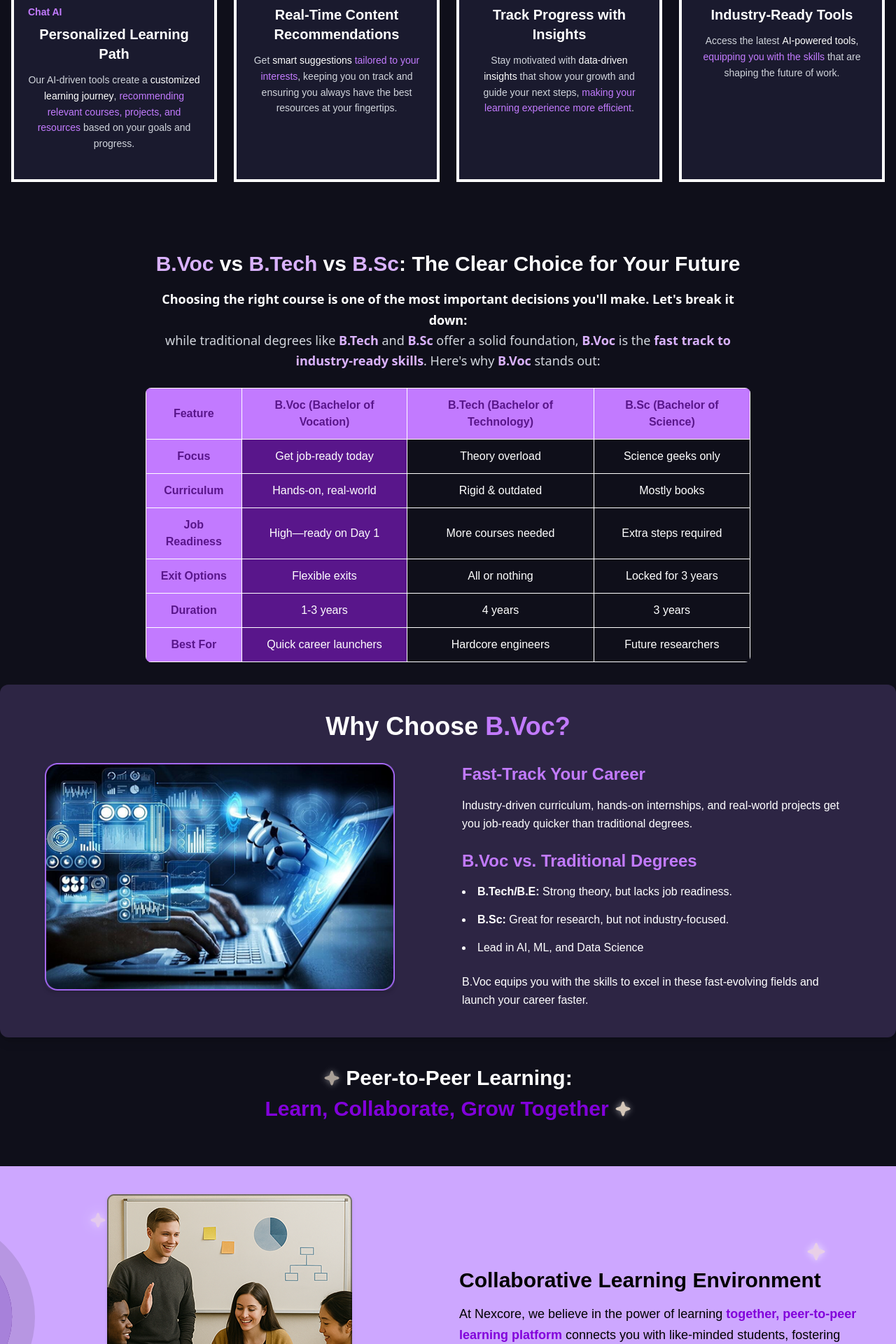
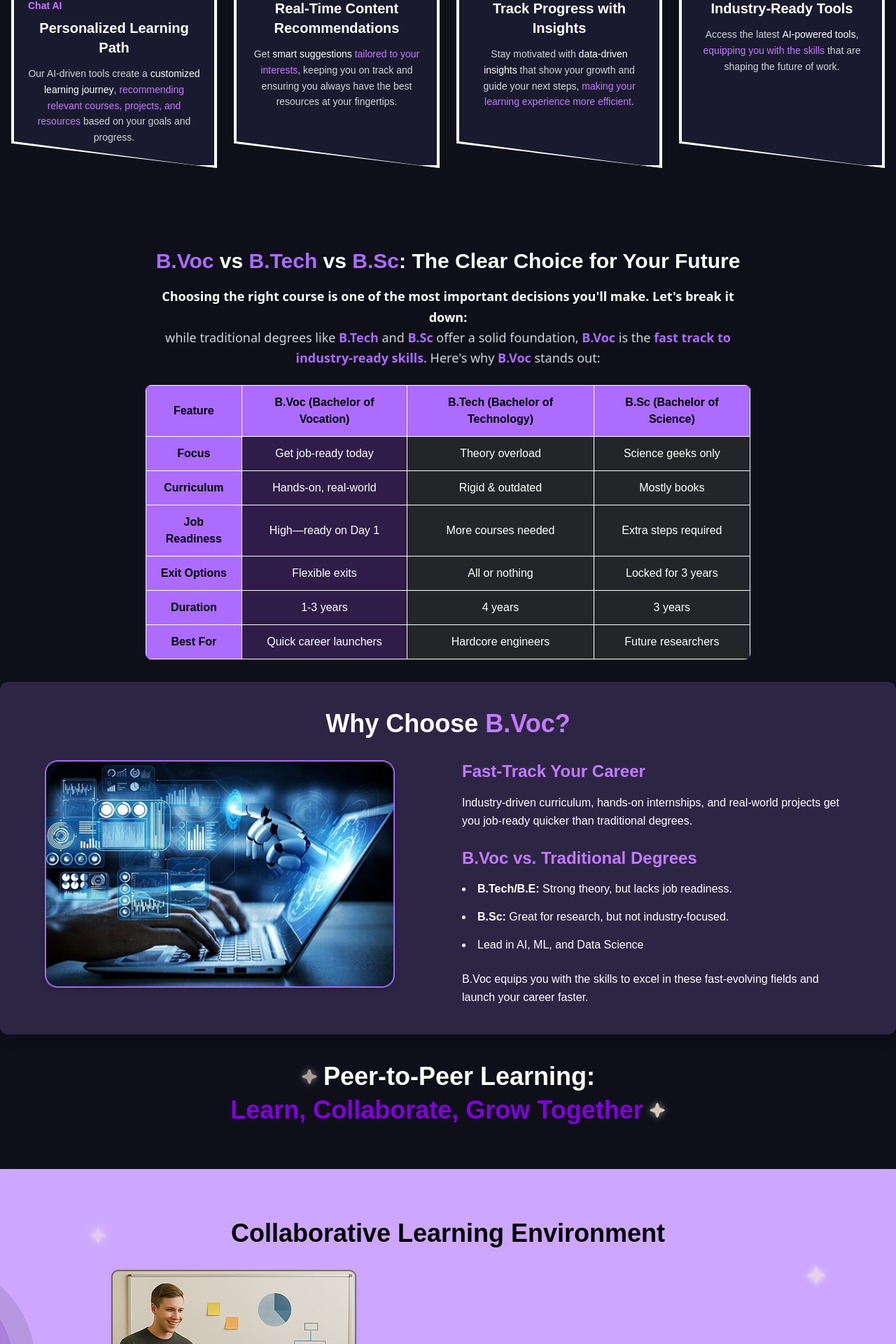
Before and after one commit to Code4Bharat1/BVOC_AIML, a Next.js app: page /whychooseus in a window 1280 px wide. Shown: the part 480-2400 px from the top of the page at 70% size. Built offline with nearby package versions, Linux system fonts and the light colour scheme.

Commit message:
Enhance Cardcarousel and PeerToPeerLearning components with improved functionality and styling; update Tablesection and TopBenefits for better visual consistency and user engagement

```diff
--- a/src/components/WhyChooseUs/Cardcarousel.jsx
+++ b/src/components/WhyChooseUs/Cardcarousel.jsx
@@ -74,8 +74,9 @@ export default function AIToolsManagement() {
     if (!isPaused) {
       timerRef.current = setInterval(() => {
         setActiveIndex((prevIndex) => (prevIndex + 1) % cards.length);
-      }, 5000);
+      }, 5000); // Change card every 5 seconds
     }
+
     return () => {
       if (timerRef.current) {
         clearInterval(timerRef.current);
@@ -84,21 +85,28 @@ export default function AIToolsManagement() {
   }, [isPaused]);
 
   const nextCard = () => {
-    if (timerRef.current) clearInterval(timerRef.current);
+    if (timerRef.current) {
+      clearInterval(timerRef.current);
+    }
     setActiveIndex((prevIndex) => (prevIndex + 1) % cards.length);
     setIsPaused(true);
+    // Resume auto-rotation after 10 seconds of inactivity
     setTimeout(() => setIsPaused(false), 10000);
   };
 
   const prevCard = () => {
-    if (timerRef.current) clearInterval(timerRef.current);
+    if (timerRef.current) {
+      clearInterval(timerRef.current);
+    }
     setActiveIndex(
       (prevIndex) => (prevIndex - 1 + cards.length) % cards.length
     );
     setIsPaused(true);
+    // Resume auto-rotation after 10 seconds of inactivity
     setTimeout(() => setIsPaused(false), 10000);
   };
 
+  // Touch event handlers for swipe functionality
   const handleTouchStart = (e) => {
     touchStartX.current = e.touches[0].clientX;
     setIsPaused(true);
@@ -107,15 +115,26 @@ export default function AIToolsManagement() {
   const handleTouchEnd = (e) => {
     const touchEndX = e.changedTouches[0].clientX;
     const diff = touchStartX.current - touchEndX;
+
+    // Swipe threshold of 50px
     if (Math.abs(diff) > 50) {
-      diff > 0 ? nextCard() : prevCard();
+      if (diff > 0) {
+        // Swipe left to go to next card
+        nextCard();
+      } else {
+        // Swipe right to go to previous card
+        prevCard();
+      }
     }
+
+    // Resume auto-rotation after 10 seconds of inactivity
     setTimeout(() => setIsPaused(false), 10000);
   };
 
   return (
     <div className="bg-[#0f0f1a] min-h-screen py-16 px-4">
       <div className="max-w-7xl mx-auto">
+        {/* Header Section */}
         <div className="text-center mb-16 relative">
           <h1 className="text-4xl font-bold text-white mb-2 mt-6">
             AI Tools Management{" "}
@@ -135,8 +154,14 @@ export default function AIToolsManagement() {
         <div className="hidden md:grid grid-cols-1 md:grid-cols-2 lg:grid-cols-4 gap-6">
           {cards.map((card, index) => (
             <div key={index} className="relative group">
+              {/* Card Container */}
               <div className="relative">
-                <div className="bg-[#1a1a2e] relative z-10 h-[500px] overflow-hidden border-2 border-white transition-all duration-300">
+                {/* Card Content */}
+                <div
+                  className="bg-[#1a1a2e] relative z-10 h-[480px] overflow-hidden border-2 border-white
+                  [clip-path:polygon(0_0,100%_0,100%_100%,0_92%)] transition-all duration-300 "
+                >
+                  {/* Image Section */}
                   <div className="h-[45%] overflow-hidden">
                     <img
                       src={card.image}
@@ -144,7 +169,9 @@ export default function AIToolsManagement() {
                       className="w-full h-full object-cover transition-transform duration-300 group-hover:scale-105"
                     />
                   </div>
-                  <div className="p-5 flex flex-col border-2 border-white h-[55%]">
+
+                  {/* Content Section */}
+                  <div className="p-5 h-[55%] flex flex-col border-2 border-white">
                     {card.highlight && (
                       <div className="text-purple-400 text-sm font-semibold mb-2">
                         {card.highlight}
@@ -159,26 +186,30 @@ export default function AIToolsManagement() {
                   </div>
                 </div>
 
-                {/* Right-to-left slope - white base */}
-                <div className="absolute bottom-0 left-0 w-full h-16 bg-transparent overflow-hidden">
-                  <svg className="w-full h-full" preserveAspectRatio="none" viewBox="0 0 100 100">
+                {/* Improved Purple Slanted Bottom Border */}
+                <div className="absolute bottom-0 left-0 w-full h-9.5 bg-transparent">
+                  <svg
+                    className="w-full h-full"
+                    preserveAspectRatio="none"
+                    viewBox="0 0 100 50"
+                  >
                     <polygon
-                      points="0,0 100,50 100,100 0,100"
+                      points="0,0 100,0 100,50 0,3.5" // Modified points for asymmetric slant
                       className="fill-white"
-                      stroke="white"
-                      strokeWidth="1"
                     />
                   </svg>
                 </div>
 
-                {/* Purple shadow */}
-                <div className="absolute w-full h-16 bottom-0 left-0 -z-10 transform translate-y-2 overflow-hidden">
-                  <svg className="w-full h-full" preserveAspectRatio="none" viewBox="0 0 100 100">
+                {/* Improved Card Shadow with Adjusted Slant */}
+                <div className="absolute w-full h-full bottom-0 left-0 -z-10 transform translate-y-2">
+                  <svg
+                    className="w-full h-full"
+                    preserveAspectRatio="none"
+                    viewBox="0 0 100 50"
+                  >
                     <polygon
-                      points="0,0 100,50 100,100 0,100"
-                      className="fill-purple-600/20"
-                      stroke="white"
-                      strokeWidth="1"
+                      points="0,0 100,0 100,50 0,3" // Matches border shape
+                      className="fill-white"
                     />
                   </svg>
                 </div>
@@ -187,22 +218,35 @@ export default function AIToolsManagement() {
           ))}
         </div>
 
-        {/* Mobile Carousel */}
-        <div className="md:hidden">
-          <div className="relative" onTouchStart={handleTouchStart} onTouchEnd={handleTouchEnd}>
-            <div className="bg-[#1a1a2e] relative z-10 h-[520px] overflow-hidden border-2 border-purple-500 rounded-t-lg">
+        {/* Enhanced Mobile Carousel */}
+        <div className="md:hidden ">
+          <div
+            className="relative"
+            onTouchStart={handleTouchStart}
+            onTouchEnd={handleTouchEnd}
+          >
+            {/* Card Content */}
+            <div
+              className="bg-[#1a1a2e] relative z-10 h-[550px] overflow-hidden border-white border-4 rounded-t-lg
+                            [clip-path:polygon(0_0,100%_0,100%_100%,0_92%)] "
+            >
+              {/* Image Section */}
               <div className="h-[45%] overflow-hidden">
                 <img
                   src={cards[activeIndex].image}
                   alt={cards[activeIndex].title}
                   className="w-full h-full object-cover transition-all duration-500"
                 />
+
+                {/* Highlight Badge */}
                 {cards[activeIndex].highlight && (
                   <div className="absolute top-4 right-4 bg-purple-600 text-white px-3 py-1 rounded-full text-sm font-medium shadow-lg">
                     {cards[activeIndex].highlight}
                   </div>
                 )}
               </div>
+
+              {/* Content Section */}
               <div className="p-6 flex flex-col">
                 <h3 className="text-white text-2xl font-bold mb-4 text-center">
                   {cards[activeIndex].title}
@@ -210,42 +254,59 @@ export default function AIToolsManagement() {
                 <div className="text-gray-300 leading-relaxed text-center">
                   {cards[activeIndex].description}
                 </div>
+
+                {/* Swipe Indicator */}
                 <div className="absolute bottom-20 left-0 w-full flex justify-center items-center mt-4">
                   <div className="text-gray-400 text-xs flex items-center py-1 px-3 bg-gray-800/40 rounded-full animate-pulse">
-                    <span className="mr-1">◀</span> Swipe to navigate{" "}
+                    <span className="mr-1">◀</span>
+                    Swipe to navigate
                     <span className="ml-1">▶</span>
                   </div>
                 </div>
               </div>
             </div>
 
-            {/* Right-to-left slope - white base (mobile) */}
-            <div className="absolute bottom-0 left-0 w-full h-16 bg-transparent overflow-hidden">
-              <svg className="w-full h-full" preserveAspectRatio="none" viewBox="0 0 100 100">
+            {/* Improved Purple Slanted Bottom Border */}
+            <div className="absolute bottom-28 left-0 w-full h-10 bg-transparent">
+              <svg
+                className="w-full h-full"
+                preserveAspectRatio="none"
+                viewBox="0 0 100 50"
+              >
                 <polygon
-                  points="0,0 100,50 100,100 0,100"
-                  className="fill-white"
-                  stroke="white"
-                  strokeWidth="1"
+                  points="0,0 100,0 100,50 0,3.5" // Modified points for asymmetric slant
+                  className="fill-white "
                 />
               </svg>
             </div>
 
-            {/* Purple shadow (mobile) */}
-            <div className="absolute w-full h-16 bottom-0 left-0 -z-10 transform translate-y-2 overflow-hidden">
-              <svg className="w-full h-full" preserveAspectRatio="none" viewBox="0 0 100 100">
+            {/* Improved Card Shadow with Adjusted Slant */}
+            <div className="absolute w-full h-full bottom-0 left-0 -z-10 transform translate-y-2">
+              <svg
+                className="w-full h-full"
+                preserveAspectRatio="none"
+                viewBox="0 0 100 50"
+              >
                 <polygon
-                  points="0,0 100,50 100,100 0,100"
-                  className="fill-purple-600/20"
-                  stroke="white"
-                  strokeWidth="1"
+                  points="0,0 100,0 100,50 0,3" // Matches border shape
+                  className="fill-white"
                 />
               </svg>
             </div>
+
+            {/* Card Shadow with Slant */}
+            <div
+              className="absolute w-full h-full bottom-0 left-0
+                          [clip-path:polygon(0_0,100%_0,100%_100%,0_92%)]
+                          bg-white -z-10 transform translate-y-2"
+            ></div>
+
+            {/* Clear spacer to ensure proper layout */}
             <div className="h-6"></div>
 
-            {/* Controls */}
+            {/* Navigation Controls */}
             <div className="mt-12 flex flex-col items-center">
+              {/* Progress Indicators */}
               <div className="flex space-x-2 mb-6">
                 {cards.map((_, index) => (
                   <button
@@ -256,34 +317,13 @@ export default function AIToolsManagement() {
                       setTimeout(() => setIsPaused(false), 10000);
                     }}
                     className={`w-3 h-3 rounded-full transition-all duration-300 ${
-                      index === activeIndex ? "bg-purple-500 w-6" : "bg-gray-600"
+                      index === activeIndex
+                        ? "bg-purple-500 w-6"
+                        : "bg-gray-600"
                     }`}
                     aria-label={`Go to slide ${index + 1}`}
                   />
                 ))}
-              </div>
-              <div className="flex justify-center items-center w-full gap-12">
-                <button
-                  onClick={prevCard}
-                  className="bg-purple-600 hover:bg-purple-700 text-white rounded-full w-12 h-12 flex items-center justify-center shadow-lg transition-transform active:scale-95"
-                  aria-label="Previous card"
-                >
-                  ◀
-                </button>
-                <div
-                  className={`${
-                    isPaused ? "opacity-0" : "opacity-100"
-                  } transition-opacity duration-300 w-4 h-4 flex items-center justify-center`}
-                >
-                  <div className="w-2 h-2 bg-purple-400 rounded-full animate-ping"></div>
-                </div>
-                <button
-                  onClick={nextCard}
-                  className="bg-purple-600 hover:bg-purple-700 text-white rounded-full w-12 h-12 flex items-center justify-center shadow-lg transition-transform active:scale-95"
-                  aria-label="Next card"
-                >
-                  ▶
-                </button>
               </div>
             </div>
           </div>
--- a/src/components/WhyChooseUs/PeerToPeerLearning.jsx
+++ b/src/components/WhyChooseUs/PeerToPeerLearning.jsx
@@ -54,7 +54,7 @@ const PeerToPeerLearning = () => {
       `}</style>
 
       {/* Header */}
-      <div className="text-2xl md:text-3xl font-semibold space-y-2 px-4 pb-8 md:pb-0 relative">
+      <div className="text-3xl md:text-4xl font-semibold space-y-2 px-4 pb-8 md:pb-0 relative">
         <div className="text-white flex items-center justify-center">
           <div className="relative w-6 h-6 mr-2">
             <Image
@@ -90,7 +90,7 @@ const PeerToPeerLearning = () => {
 
       {/* Sections */}
       <Section
-        bgColor="#cda7ff"
+        bgColor="#CDA7FF"
         textColor="text-black"
         leftCircle={"/elements/CircleElement_Home.svg"}
         title="Collaborative Learning Environment"
@@ -99,6 +99,7 @@ const PeerToPeerLearning = () => {
         tailText=" connects you with like-minded students, fostering collaboration, innovation, and deeper learning."
         image="/collaborative-learning.png"
         reverseOnDesktop={false}
+        boldColor="text-[#6B009D]"
         stars={[
           { top: 15, left: 10, size: 1.2, opacity: 0.7, delay: 0 },
           { top: 75, left: 85, size: 1.0, opacity: 0.8, delay: 1.5 },
@@ -115,6 +116,7 @@ const PeerToPeerLearning = () => {
         boldPhrases={["real-world projects", "hackathons", "doing"]}
         tailText=" that challenge your skills and encourage creativity. This dynamic approach ensures you're not just learning—you're "
         image="/group-projects-hackathons.png"
+        boldColor = "text-white"
         reverseOnDesktop={true}
         stars={[
           { top: 20, left: 15, size: 1.1, opacity: 0.7, delay: 0.5 },
@@ -132,7 +134,7 @@ const PeerToPeerLearning = () => {
         tailText=" through our interactive discussion boards. Learn from diverse perspectives and build your professional network."
         image="/discussion-boards-networking.png"
         reverseOnDesktop={false}
-        boldColor="text-purple-300"
+        boldColor="text-[#AC6CFF]"
         stars={[
           { top: 15, left: 85, size: 1.2, opacity: 0.8, delay: 0.3 },
           { top: 65, left: 8, size: 1.0, opacity: 0.9, delay: 1.2 },
@@ -150,7 +152,7 @@ const PeerToPeerLearning = () => {
         tailText=", key assets for success in any career."
         image="/build-skills-success.png"
         reverseOnDesktop={true}
-        boldColor="text-purple-300"
+        boldColor="text-[#AC6CFF]"
         stars={[
           { top: 20, left: 20, size: 1.2, opacity: 0.8, delay: 0.7 },
           { top: 75, left: 75, size: 1.4, opacity: 0.7, delay: 1.5 },
@@ -171,22 +173,35 @@ const Section = ({
   reverseOnDesktop,
   boldColor = "text-purple-700",
   stars = [],
-  leftCircle, // pass: "/half-circle-left.png"
-  rightCircle, // pass: "/half-circle-right.png"
+  leftCircle,
+  rightCircle,
 }) => {
   return (
     <div
-      className={`${textColor} py-10 px-4 md:px-8 flex flex-col ${
-        reverseOnDesktop ? "md:flex-row-reverse" : "md:flex-row"
-      } items-center gap-6 md:gap-8 shadow-lg relative overflow-hidden`}
+      className={`${textColor} py-14 px-4 md:px-12 flex flex-col items-center gap-8 shadow-lg relative overflow-hidden`}
       style={{ backgroundColor: bgColor }}
     >
-      {/* Left Half-Circle */}
+      {/* Desktop Title: Display above the image for desktop view only */}
+      <div className="hidden md:block w-full text-center mt-4">
+        <h1 className="text-3xl md:text-4xl font-bold">{title}</h1>
+      </div>
+      {/* Decorative Circles */}
       {leftCircle && (
         <div className="hidden md:block absolute left-0 top-1/2 -translate-y-1/2 -translate-x-1/2 z-0 opacity-50">
           <Image
             src={leftCircle}
-            alt="Left Decorative Circle"
+            alt="Left Circle"
+            width={100}
+            height={100}
+            className="object-contain"
+          />
+        </div>
+      )}
+      {rightCircle && (
+        <div className="hidden md:block absolute right-10 top-1/2 -translate-y-1/2 translate-x-1/2 z-0 opacity-50">
+          <Image
+            src={rightCircle}
+            alt="Right Circle"
             width={100}
             height={100}
             className="object-contain"
@@ -194,31 +209,17 @@ const Section = ({
         </div>
       )}
 
-      {/* Right Half-Circle */}
-      {rightCircle && (
-        <div className="hidden md:block absolute right-10 top-1/2 -translate-y-1/2 translate-x-1/2 z-0 opacity-50">
-          <Image
-            src={rightCircle}
-            alt="Right Decorative Circle"
-            width={100}
-            height={100}
-            className="object-contain"
-          />
-        </div>
-      )}
-
-      {/* Stars */}
+      {/* Animated Stars */}
       {stars.map((star, index) => (
-        <Star
-          key={index}
-          top={star.top}
-          left={star.left}
-          size={star.size}
-          opacity={star.opacity}
-          delay={star.delay}
-        />
+        <Star key={index} {...star} />
       ))}
 
+      {/* Main Content */}
+      <div
+        className={`flex flex-col ${
+          reverseOnDesktop ? "md:flex-row-reverse" : "md:flex-row"
+        } items-center gap-6 md:gap-10 w-full relative z-10`}
+      >
         {/* Image */}
         <div className="flex-1 flex justify-center w-full relative z-10">
           <Image
@@ -230,9 +231,14 @@ const Section = ({
           />
         </div>
 
-      {/* Text */}
-      <div className="flex-1 text-center md:text-left text-sm md:text-lg leading-relaxed space-y-4 relative z-10">
-        <h1 className="text-xl md:text-3xl font-bold">{title}</h1>
+        {/* Text Content */}
+        <div className="flex-1 flex flex-col items-center md:items-start space-y-4 text-lg md:text-2xl leading-relaxed text-center md:text-left relative z-10">
+          {/* For mobile, the title is kept inside the text block.
+              On desktop, you can choose to hide this if desired.
+              Here we leave it visible on mobile only. */}
+          <h1 className="block md:hidden text-2xl font-bold leading-snug max-w-4xl">
+            {title}
+          </h1>
           <p>
             {desc}
             {boldPhrases.map((phrase, i) => (
@@ -245,6 +251,7 @@ const Section = ({
           </p>
         </div>
       </div>
+    </div>
   );
 };
 
--- a/src/components/WhyChooseUs/Tablesection.jsx
+++ b/src/components/WhyChooseUs/Tablesection.jsx
@@ -43,9 +43,9 @@ const DegreeComparisonTable = () => {
   return (
     <div className="max-w-4xl mx-auto px-4 py-8 text-center">
       <h2 className="text-3xl font-semibold text-white mb-4 leading-snug">
-        <span className="text-purple-300">B.Voc</span> vs{" "}
-        <span className="text-purple-300">B.Tech</span> vs{" "}
-        <span className="text-purple-300">B.Sc</span>:{" "}
+        <span className="text-[#AC6CFF]">B.Voc</span> vs{" "}
+        <span className="text-[#AC6CFF]">B.Tech</span> vs{" "}
+        <span className="text-[#AC6CFF]">B.Sc</span>:{" "}
         <span className="text-white">The Clear Choice for Your Future</span>
       </h2>
 
@@ -54,25 +54,25 @@ const DegreeComparisonTable = () => {
           Choosing the right course is one of the most important decisions you'll make. Let's break it down:
         </span>
         <br />
-        while traditional degrees like <span className="text-purple-300 font-semibold">B.Tech</span> and{" "}
-        <span className="text-purple-300 font-semibold">B.Sc</span> offer a solid foundation,{" "}
-        <span className="text-purple-300 font-semibold">B.Voc</span> is the{" "}
-        <span className="text-purple-300 font-semibold">fast track to industry-ready skills</span>. Here's why{" "}
-        <span className="text-purple-300 font-semibold">B.Voc</span> stands out:
+        while traditional degrees like <span className="text-[#AC6CFF] font-semibold">B.Tech</span> and{" "}
+        <span className="text-[#AC6CFF] font-semibold">B.Sc</span> offer a solid foundation,{" "}
+        <span className="text-[#AC6CFF] font-semibold">B.Voc</span> is the{" "}
+        <span className="text-[#AC6CFF] font-semibold">fast track to industry-ready skills</span>. Here's why{" "}
+        <span className="text-[#AC6CFF] font-semibold">B.Voc</span> stands out:
       </p>
 
       <div className="overflow-x-auto mt-6">
         <table className="w-full border-collapse rounded-lg overflow-hidden" style={{ borderRadius: "8px" }}>
           <thead>
             <tr>
-              <th className="bg-purple-400 text-purple-900 p-3 font-bold text-center border border-white">Feature</th>
-              <th className="bg-purple-400 text-purple-900 p-3 font-bold text-center border border-white">
+              <th className="bg-[#AC6CFF] text-black p-3 font-bold text-center border border-white">Feature</th>
+              <th className="bg-[#AC6CFF] text-black p-3 font-bold text-center border border-white">
                 B.Voc (Bachelor of Vocation)
               </th>
-              <th className="bg-purple-400 text-purple-900 p-3 font-bold text-center border border-white">
+              <th className="bg-[#AC6CFF] text-black p-3 font-bold text-center border border-white">
                 B.Tech (Bachelor of Technology)
               </th>
-              <th className="bg-purple-400 text-purple-900 p-3 font-bold text-center border border-white">
+              <th className="bg-[#AC6CFF] text-black p-3 font-bold text-center border border-white">
                 B.Sc (Bachelor of Science)
               </th>
             </tr>
@@ -80,16 +80,16 @@ const DegreeComparisonTable = () => {
           <tbody>
             {tableData.map((row, index) => (
               <tr key={index}>
-                <td className="bg-purple-400 text-purple-900 p-3 font-semibold text-center border border-white">
+                <td className="bg-[#AC6CFF] text-black p-3 font-semibold text-center border border-white">
                   {row.feature}
                 </td>
-                <td className="bg-purple-900 text-white p-3 font-medium text-center border border-white">
+                <td className="bg-[#2F1C48] text-white p-3 font-medium text-center border border-white">
                   {row.bvoc}
                 </td>
-                <td className="bg-purple text-white p-3 font-medium text-center border border-white">
+                <td className="bg-[#232529] text-white p-3 font-medium text-center border border-white">
                   {row.btech}
                 </td>
-                <td className="bg-purple text-white p-3 font-medium text-center border border-white">
+                <td className="bg-[#232529] text-white p-3 font-medium text-center border border-white">
                   {row.bsc}
                 </td>
               </tr>
```
Also changed, not shown: src/components/WhyChooseUs/TopBenefits.jsx (+154 -8 lines). Lines whose indentation alone changed are shown as unchanged.
